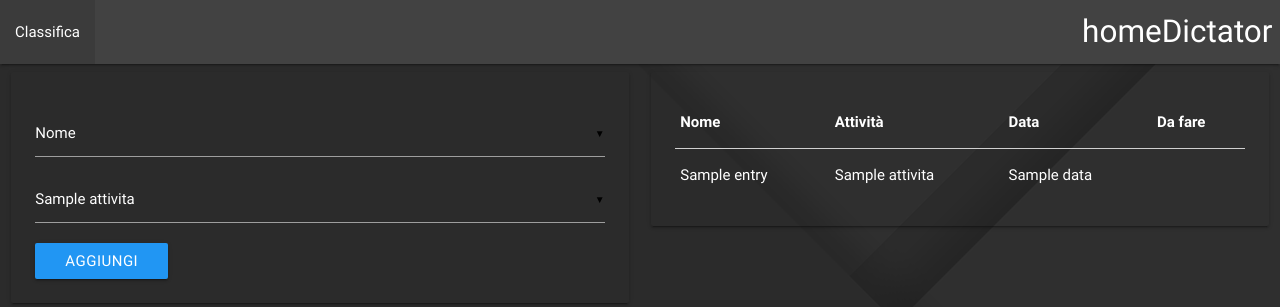
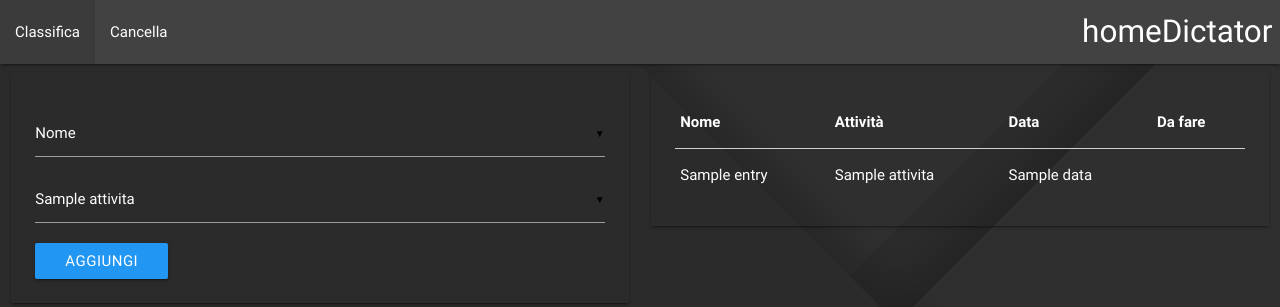
Before and after one commit to Marco-Z/homeDictator, a Python web app: template homeDictator/templates/index.html in a window 1280 px wide. Shown: the top 307 px of the page. Run offline with Jinja, Linux system fonts and the light colour scheme; the template is opened without the code that fills it: most values are stand-ins (such as "Sample title", 1, 10 or a date in 2020); some libraries are stand-ins or nearby versions.

Commit message:
added link to delete page

```diff
--- a/homeDictator/templates/index.html
+++ b/homeDictator/templates/index.html
@@ -20,6 +20,7 @@
 		  <a href="#" class="brand-logo right">homeDictator</a>
 		  <ul id="nav-mobile" class="left">
 			<li><a href="/classifica">Classifica</a></li>
+			<li><a href="/cancella">Cancella</a></li>
 		  </ul>
 		</div>
 	</nav>
```
